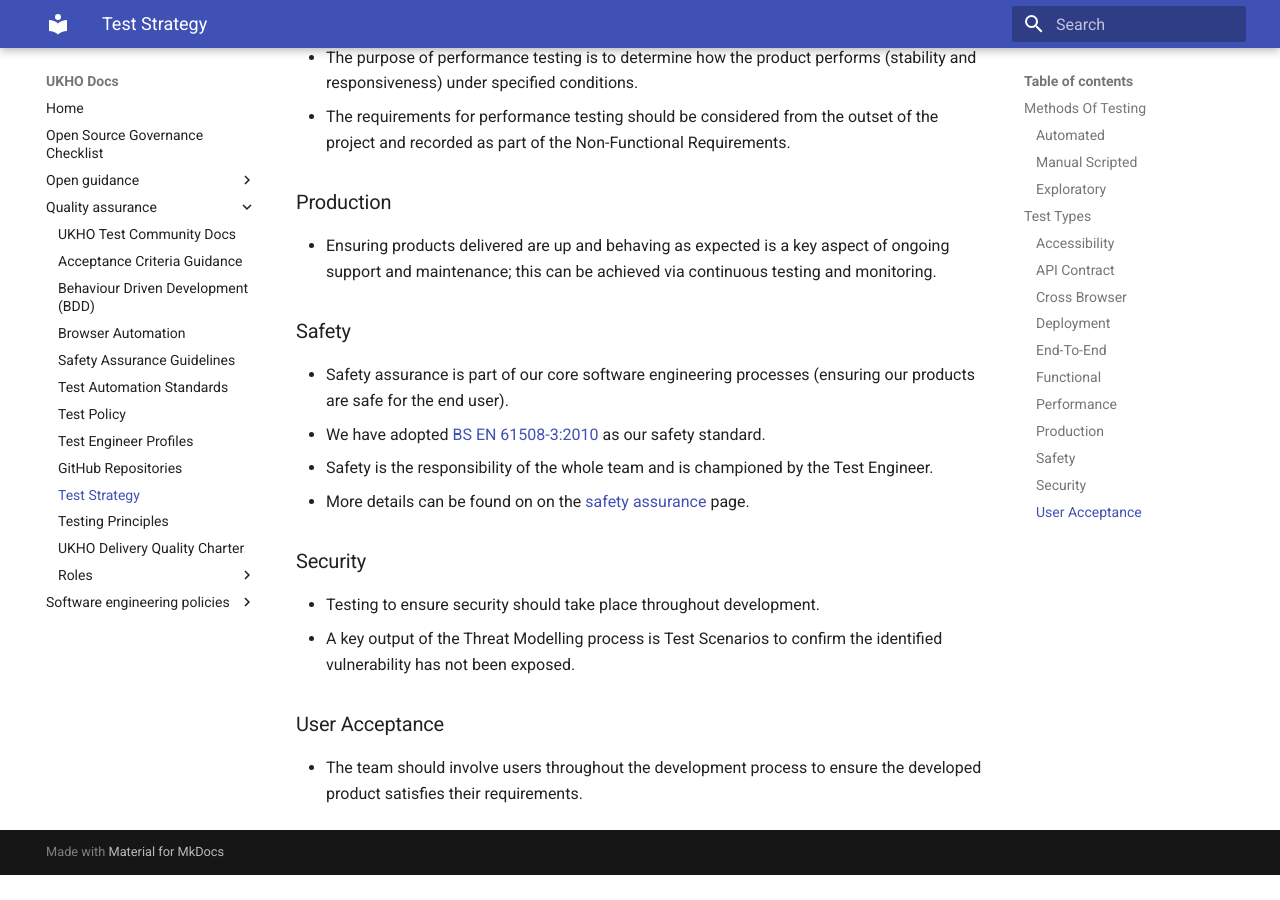
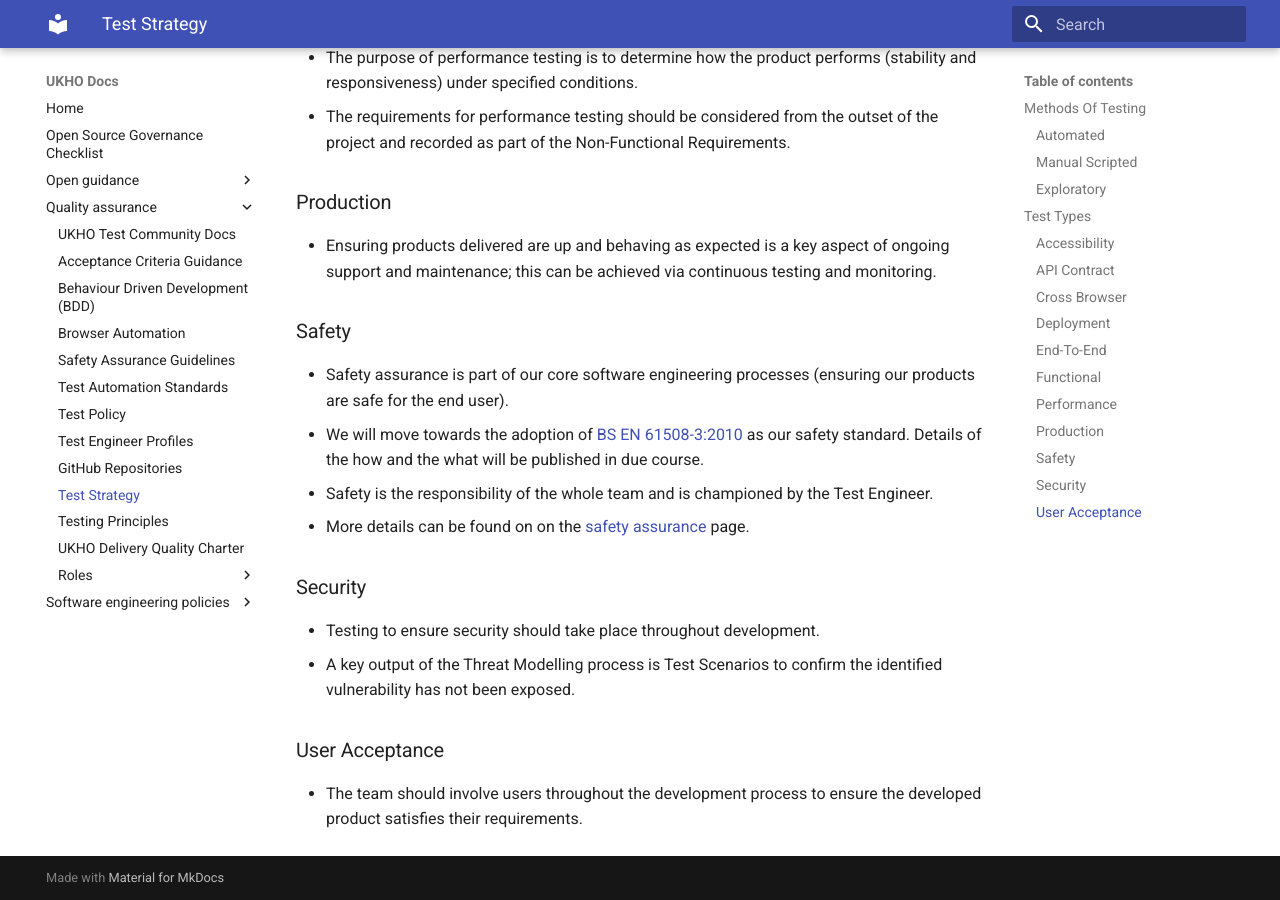
Before and after one commit to UKHO/docs, an MkDocs documentation site: the page built from docs/quality-assurance/test-strategy.md, in a window 1280 px wide and 900 px high, scrolled down 3079 px. Built offline with MkDocs 1.6.1 and Material for MkDocs 9.7.7, drawn with Linux system fonts in a browser that asks for light colours; before the commit the page ends 3954 px from its top, so only the background shows below that.

Commit message:
Update test-strategy.md

```diff
--- a/docs/quality-assurance/test-strategy.md
+++ b/docs/quality-assurance/test-strategy.md
@@ -92,7 +92,8 @@ Tests should be added at the correct level of the test pyramid – lower is bett
 ### Safety
 
 * Safety assurance is part of our core software engineering processes (ensuring our products are safe for the end user).
-* We have adopted [BS EN 61508-3:2010](https://fdocuments.in/document/iec-61508-6.html) as our safety standard.
+* We will move towards the adoption of  [BS EN 61508-3:2010](https://fdocuments.in/document/iec-61508-6.html) as our safety standard. Details of the how and the what will be
+  published in due course.
 * Safety is the responsibility of the whole team and is championed by the Test Engineer.
 * More details can be found on on the [safety assurance](safety-assurance-guidance.md) page.
 
```
